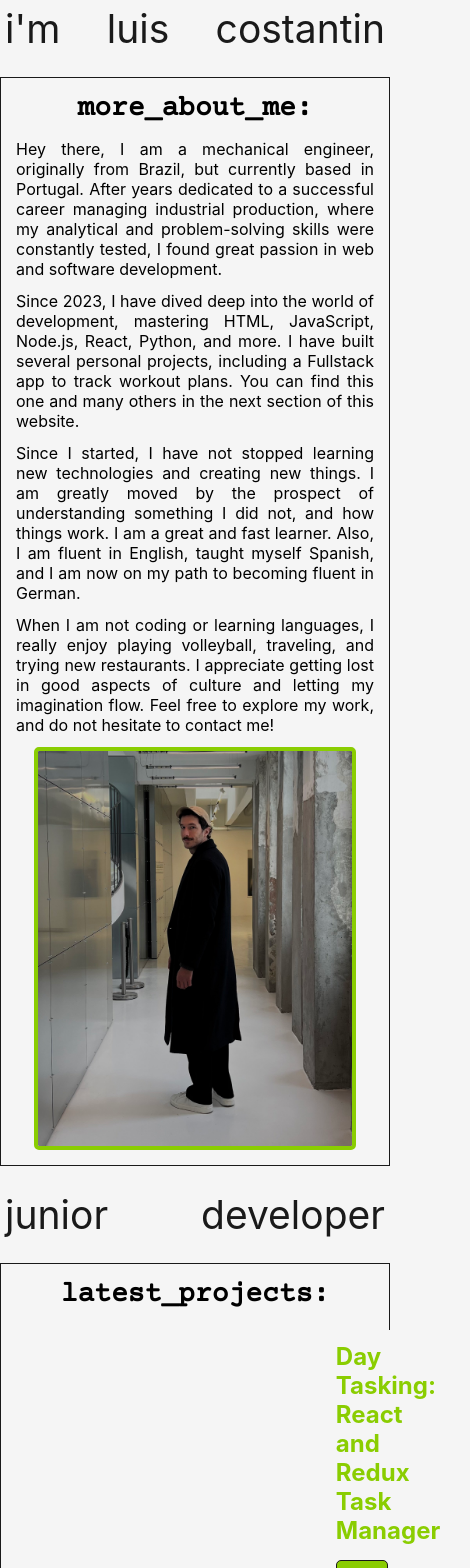
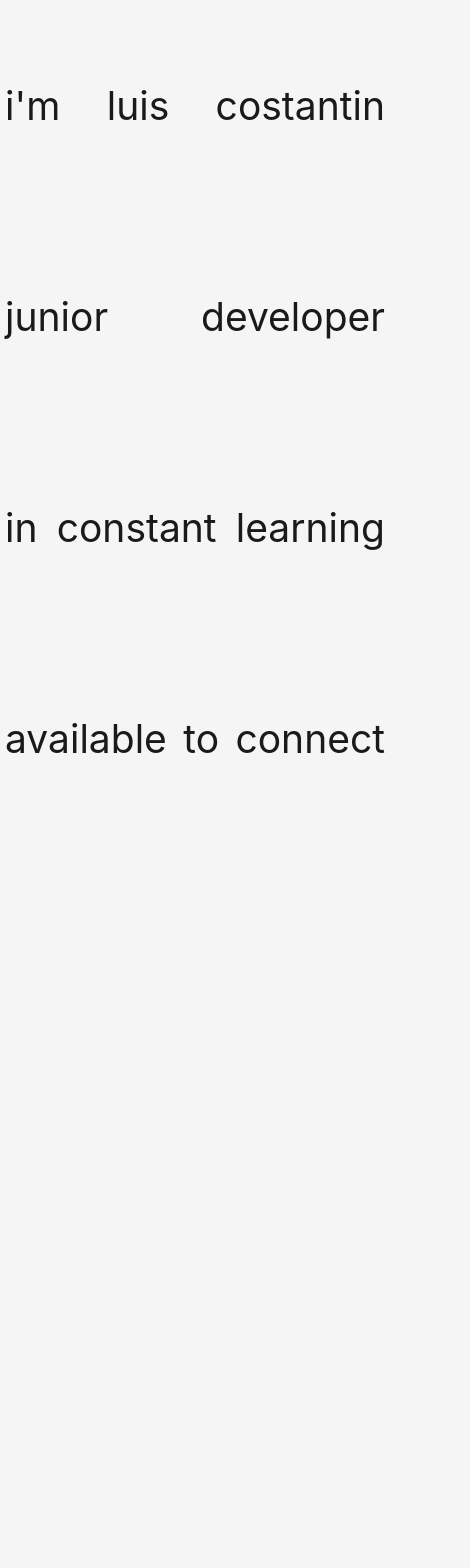
Before and after one commit to luisclaudioc/portfolio2point0, a React (Create React App) app: page / in a window 390 px wide. Shown: the top 1568 px of the page, 470 px wide, since content can reach past the window. After the commit the page ends 844 px from the top, so only its background shows below. Built offline with nearby package versions, Linux system fonts and the light colour scheme.

Commit message:
responsiveness

```diff
--- a/src/App.css
+++ b/src/App.css
@@ -186,7 +186,7 @@ textarea {
     text-align: center;
   }
 
-  .About, .Projects, .Skills, .Contact {
+  .About, .Projects, .Project, .Skills, .Contact {
     flex-direction: column;
     margin: 20px 0;
     padding: 15px;
--- a/src/App.js
+++ b/src/App.js
@@ -24,7 +24,7 @@ function App() {
   }, []);
 
   const handleComponentClick = (title) => {
-    if (!isMobile) {
+    if (isMobile) {
       setActiveComponent(prev => prev === title ? '' : title);
     }
   };
@@ -32,13 +32,13 @@ function App() {
   return (
     <div className="App">
       <Title title="About" text="i'm luis costantin" onClick={() => handleComponentClick('About')} />
-      <About isActive={activeComponent === 'About' || isMobile} />
+      <About isActive={activeComponent === 'About'} />
       <Title title="Projects" text="junior developer" onClick={() => handleComponentClick('Projects')} />
-      <Projects isActive={activeComponent === 'Projects' || isMobile} />
+      <Projects isActive={activeComponent === 'Projects'} />
       <Title title="Skills" text="in constant learning" onClick={() => handleComponentClick('Skills')} />
-      <Skills isActive={activeComponent === 'Skills' || isMobile} />
+      <Skills isActive={activeComponent === 'Skills'} />
       <Title title="Contact" text="available to connect" onClick={() => handleComponentClick('Contact')}/>
-      <Contact isActive={activeComponent === 'Contact' || isMobile} />
+      <Contact isActive={activeComponent === 'Contact'} />
     </div>
   );
 }
```
